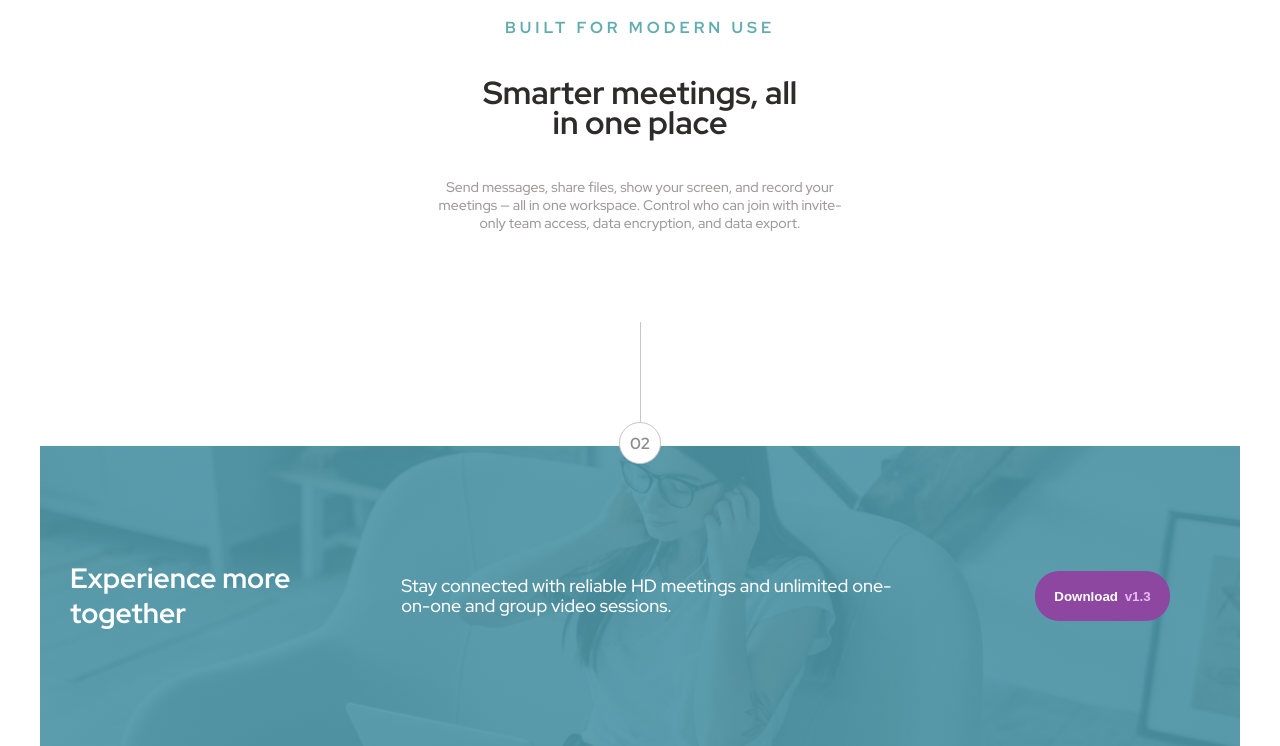
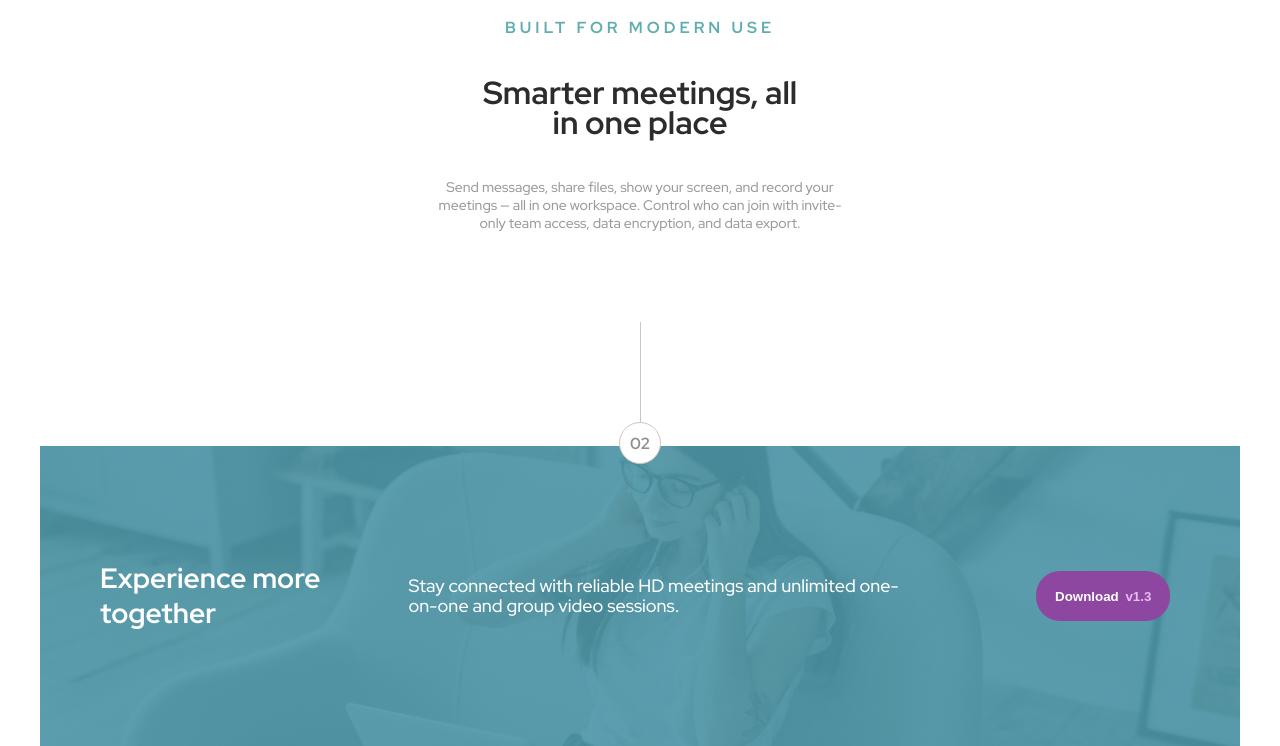
Before and after one commit to JCrotzer/meet-landing-page, a plain HTML site: page index.html in a window 1280 px wide. Shown: the part 1006-1752 px from the top of the page. Drawn offline with Linux system fonts and the light colour scheme.

Commit message:
updated css

```diff
--- a/css/style.css
+++ b/css/style.css
@@ -364,7 +364,7 @@ footer p {
 
     footer h2 {
         font-size: 28px;
-        margin: 50px 50px 50px 30px;
+        margin: 50px 30px 50px 60px;
         text-align: left;
     }
 
```
